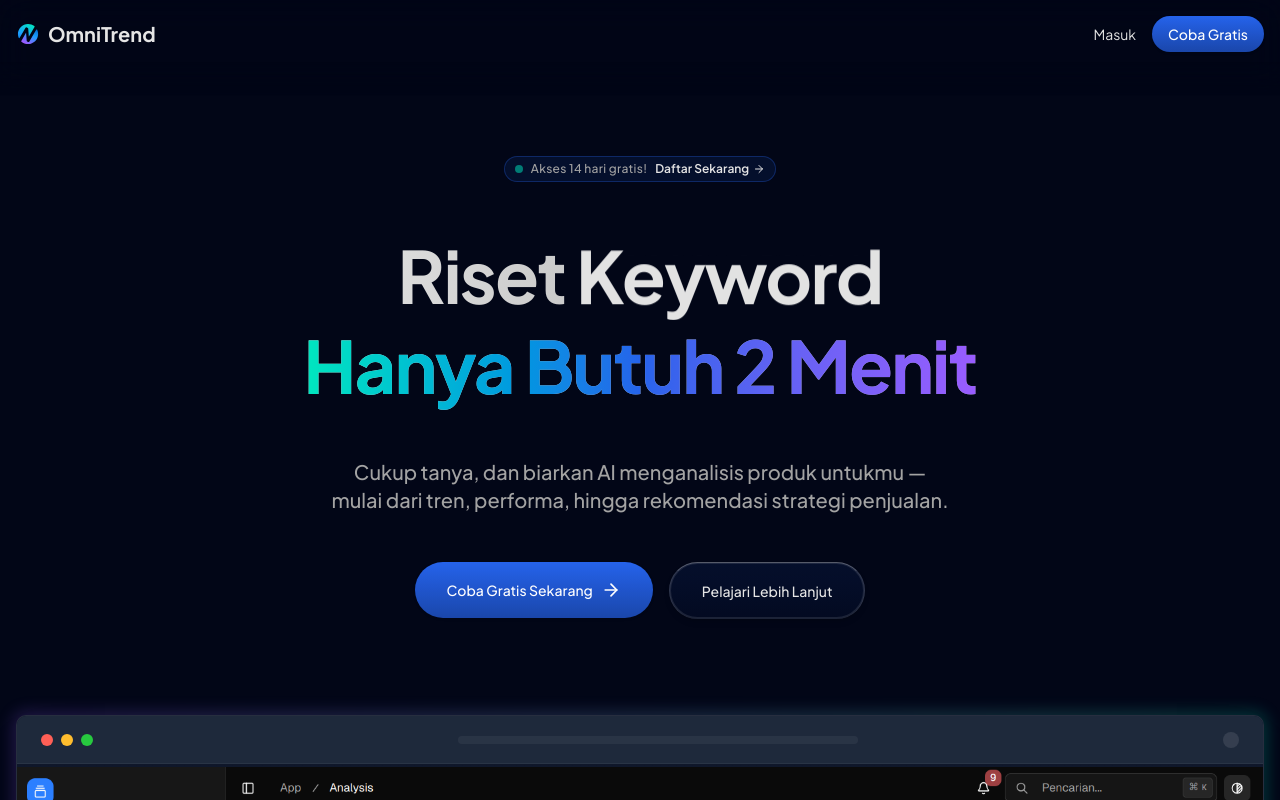
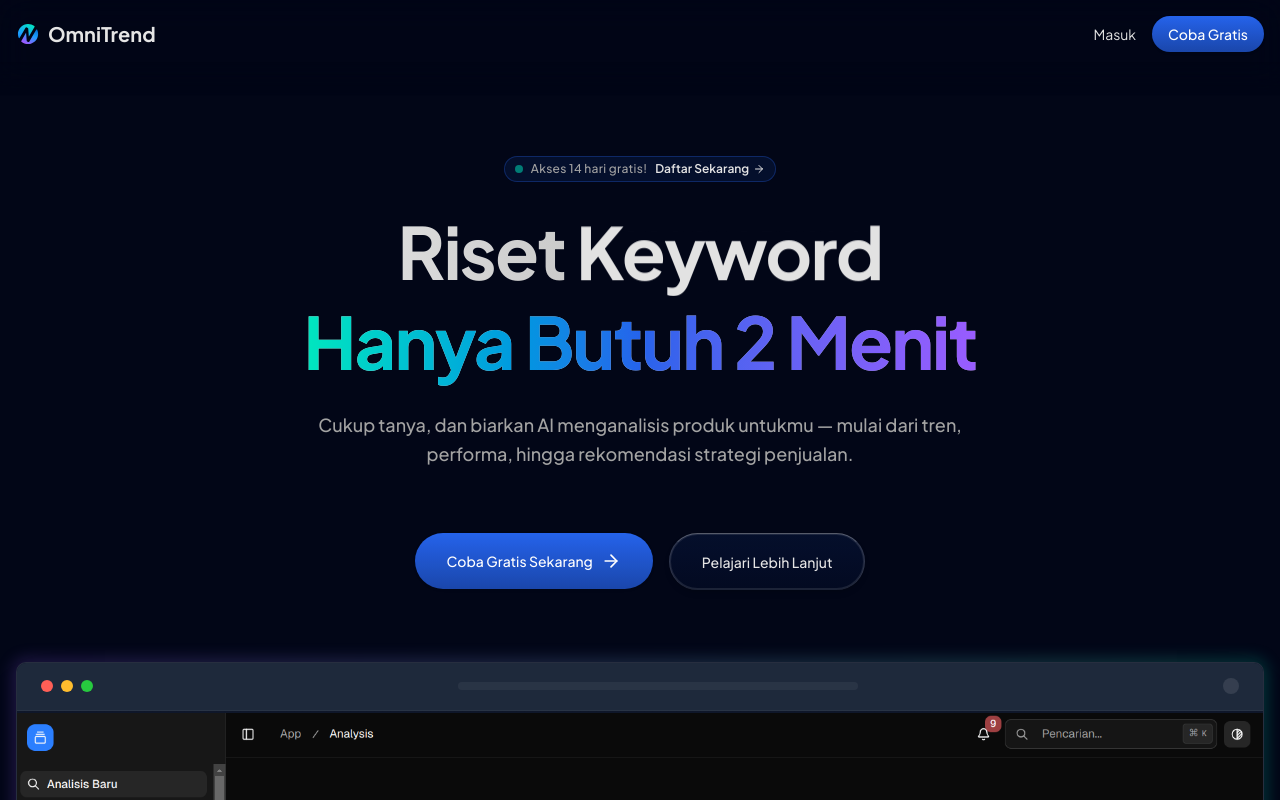
Before and after one commit to alfariiizi/omnytrend-landing, a Next.js app: page / in a window 1280 px wide. Shown: the top 800 px of the page. Built offline with nearby package versions, Linux system fonts and the light colour scheme.

Commit message:
fix (hero): update gap

```diff
--- a/components/sections/hero/default.tsx
+++ b/components/sections/hero/default.tsx
@@ -75,7 +75,7 @@ export default function Hero({
       )}
     >
       <div className="max-w-container mx-auto -mt-10 flex flex-col gap-12 pt-0 sm:gap-24">
-        <div className="flex flex-col items-center gap-6 text-center sm:gap-12">
+        <div className="flex flex-col items-center gap-6 text-center">
           {badge !== false && badge}
           <h1 className="animate-appear from-foreground to-foreground dark:to-muted-foreground relative z-10 inline-block bg-linear-to-r bg-clip-text text-3xl leading-tight font-bold tracking-tight text-balance whitespace-pre-wrap text-transparent drop-shadow-2xl sm:text-5xl sm:leading-tight sm:tracking-tight md:text-7xl md:leading-tight">
             Riset{" "}
@@ -118,7 +118,7 @@ export default function Hero({
               Hanya Butuh 2 Menit
             </span>
           </h1>
-          <p className="text-md animate-appear text-muted-foreground relative z-10 max-w-[740px] font-medium text-balance opacity-0 delay-100 sm:text-xl">
+          <p className="animate-appear text-muted-foreground relative z-10 mb-10 max-w-2xl text-lg leading-relaxed font-medium opacity-0 delay-100">
             {description}
           </p>
           {buttons !== false && buttons.length > 0 && (
```
